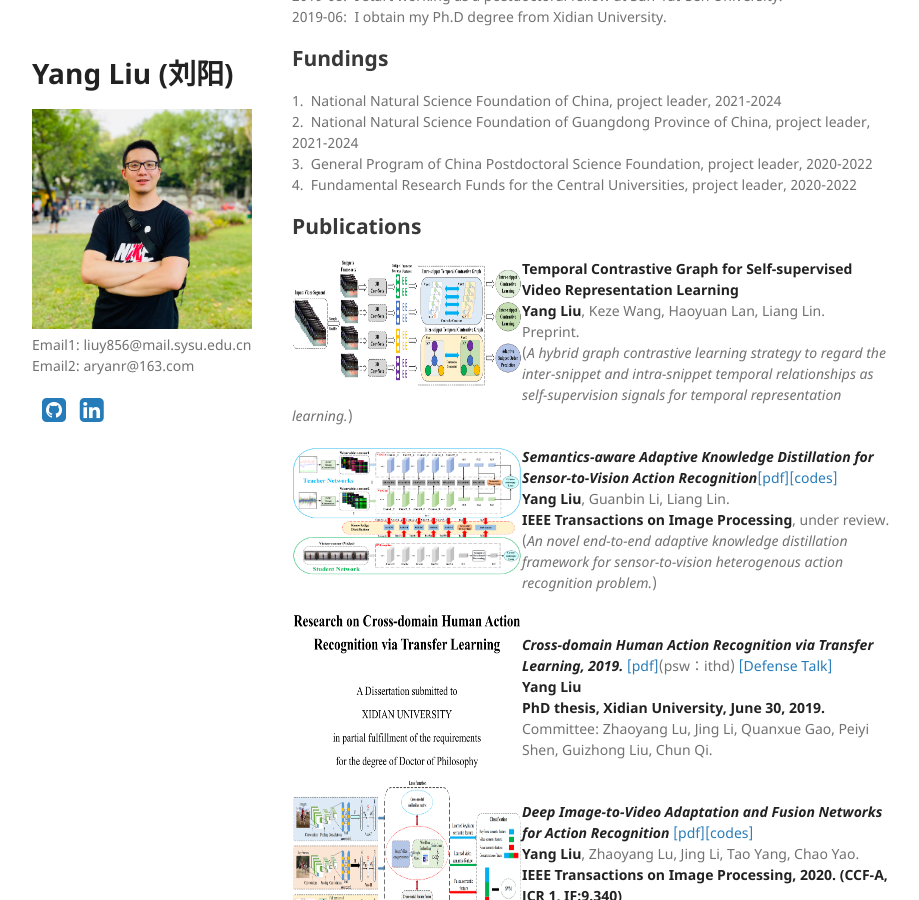
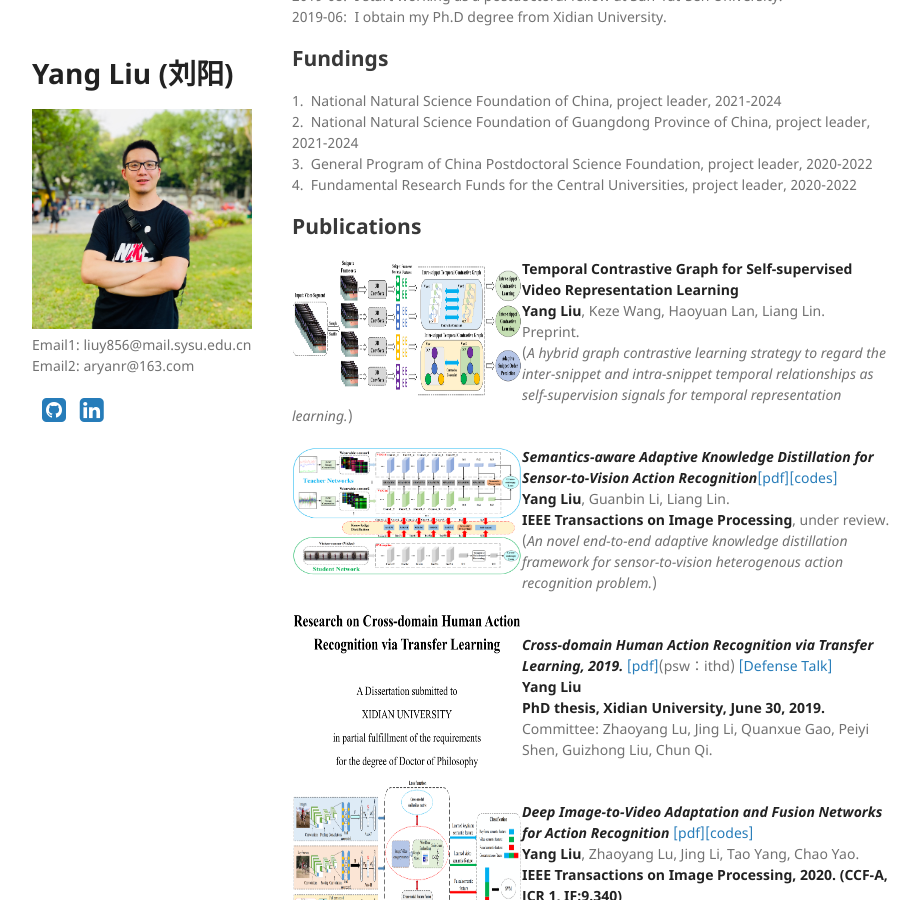
Before and after one commit to YangLiu9208/home, a Jekyll site: the page built from index.md, in a window 1280 px wide and 900 px high, scrolled down 830 px. Shown: the whole window, without its empty margins (178-1097 px from the left). Built offline with Jekyll 4.4.1, drawn with Linux system fonts in a browser that asks for light colours; a style sheet for code colours, icons or effects is not loaded.

Commit message:
Update index.md

```diff
--- a/index.md
+++ b/index.md
@@ -34,7 +34,7 @@ Deep Learning, Transfer Learning, Self-supervised Learning, Reinforcement Learni
 
 <div align="left">
           <a>
-            <img border="0" src="./TCG.png" align="left" width="230" height="130">
+            <img border="0" src="./TCG.png" align="left" width="230" height="140">
           </a>
 </div>
 **Temporal Contrastive Graph for Self-supervised Video Representation Learning**
```
